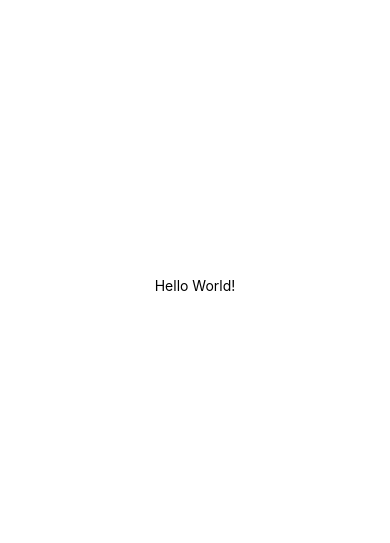
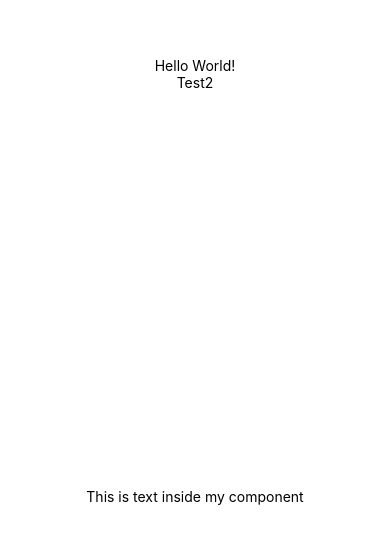
Before and after one commit to aduterte/react-native-testing-ground, a React Native app: screen / in a window 390 px wide. Shown: the part 137-680 px from the top of the page. Built offline with nearby package versions, Linux system fonts and the light colour scheme.

Commit message:
testing nested components

```diff
--- a/App.js
+++ b/App.js
@@ -1,12 +1,21 @@
 import { StatusBar } from 'expo-status-bar';
 import React from 'react';
 import { StyleSheet, Text, View } from 'react-native';
+import Test from "./Components/Test.js"
 
 export default function App() {
   return (
     <View style={styles.container}>
-      <Text>Hello World!</Text>
-      <StatusBar style="auto" />
+      <View style={styles.container}>
+        <Text>Hello World!</Text>
+        <StatusBar style="auto" />
+        <Text>Test2</Text>
+      </View>
+      <View style={styles.container}>
+        <Test/>
+      </View>
+
+
     </View>
   );
 }
--- /dev/null
+++ b/Components/Test.js
@@ -0,0 +1,20 @@
+import React from 'react';
+import { StyleSheet, Text, View } from 'react-native';
+
+export default function Test(){
+
+    return (
+
+            <Text>This is text inside my component</Text>
+
+    )
+}
+
+const styles = StyleSheet.create({
+    container: {
+      flex: 1,
+      backgroundColor: '#fff',
+      alignItems: 'center',
+      justifyContent: 'center',
+    },
+  });
--- a/package.json
+++ b/package.json
@@ -13,7 +13,8 @@
     "react": "16.13.1",
     "react-dom": "16.13.1",
     "react-native": "https://github.com/expo/react-native/archive/sdk-39.0.3.tar.gz",
-    "react-native-web": "~0.13.12"
+    "react-native-web": "~0.13.12",
+    "recoil": "0.0.13"
   },
   "devDependencies": {
     "@babel/core": "~7.9.0"
```
Also changed, not shown: 1 other file (tests, documents, lock files or other folders).
